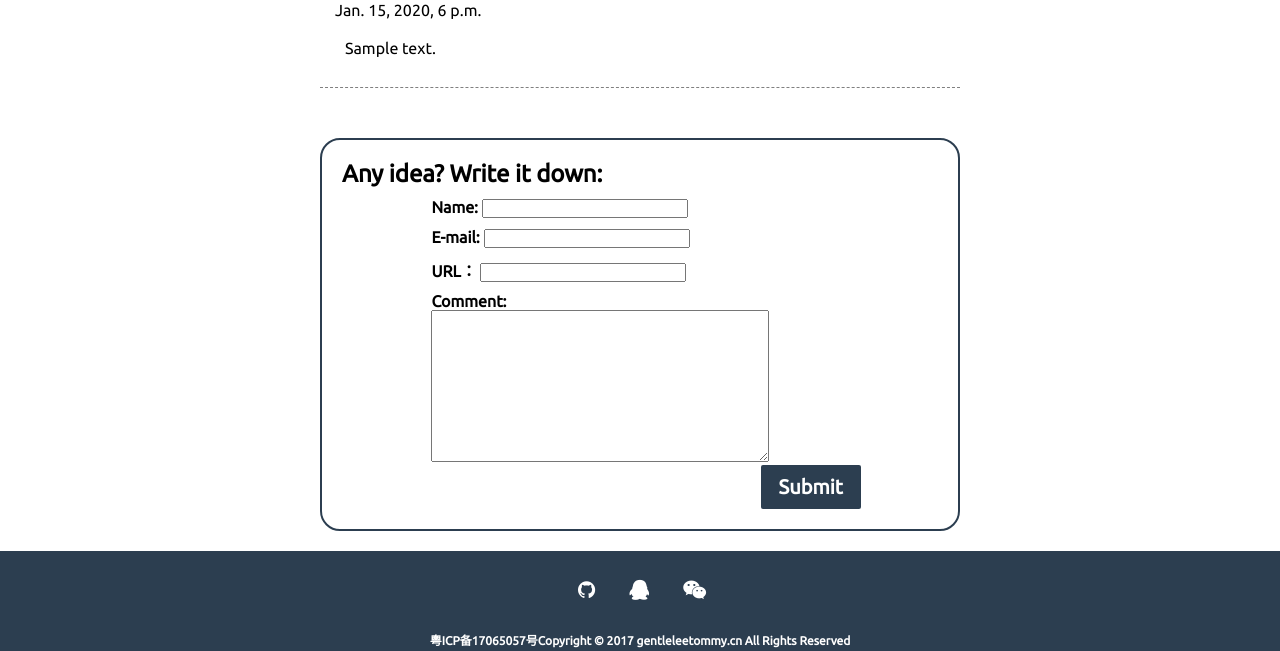
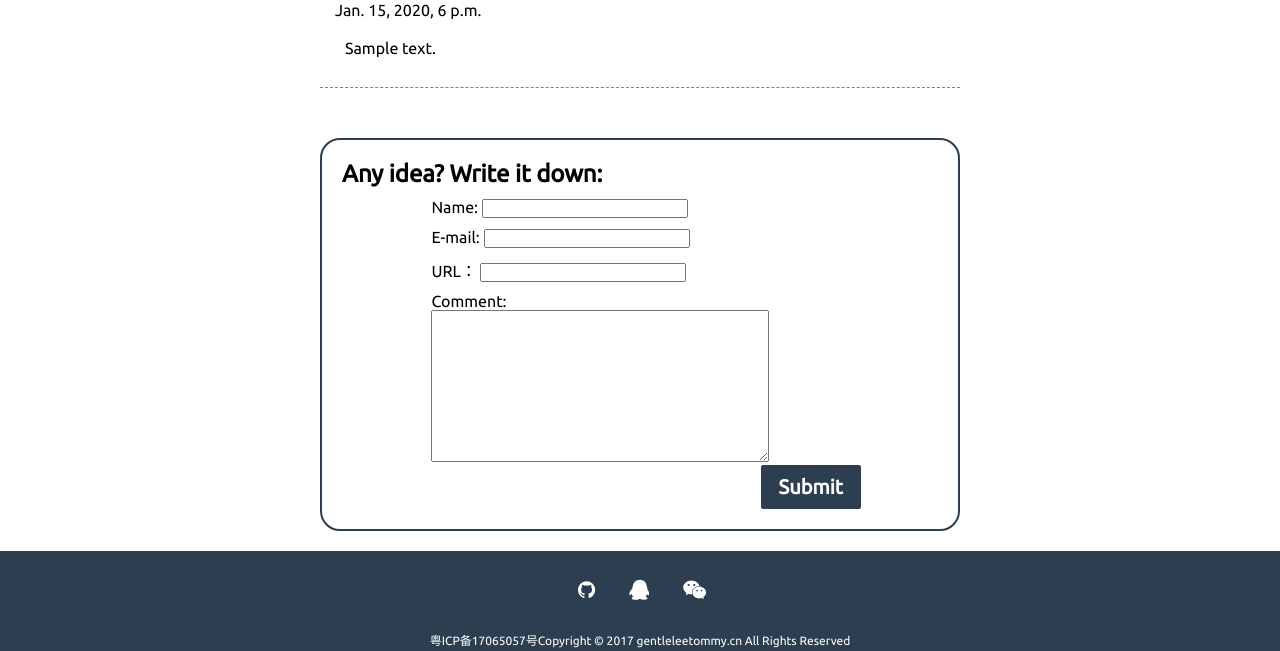
Before and after one commit to Gentle-Lee/Django-Blog, a Django app: page /article/1 in a window 1280 px wide. Shown: the part 335-986 px from the top of the page. Run offline with Django 3.2, Linux system fonts and the light colour scheme; tables that the repository leaves empty hold one stand-in row (values such as "Sample post"); some libraries are stand-ins or nearby versions.

Commit message:
delete font-weight:bold

```diff
--- a/blog/static/css/main.css
+++ b/blog/static/css/main.css
@@ -226,9 +226,6 @@ body{
 .comment_column{
 	margin-top: 10px;
 }
-.comment_column label,p{
-	font-weight: bold;
-}
 .comment_text{
 	margin-top: 20px;
 	margin-left: 10px;
```
